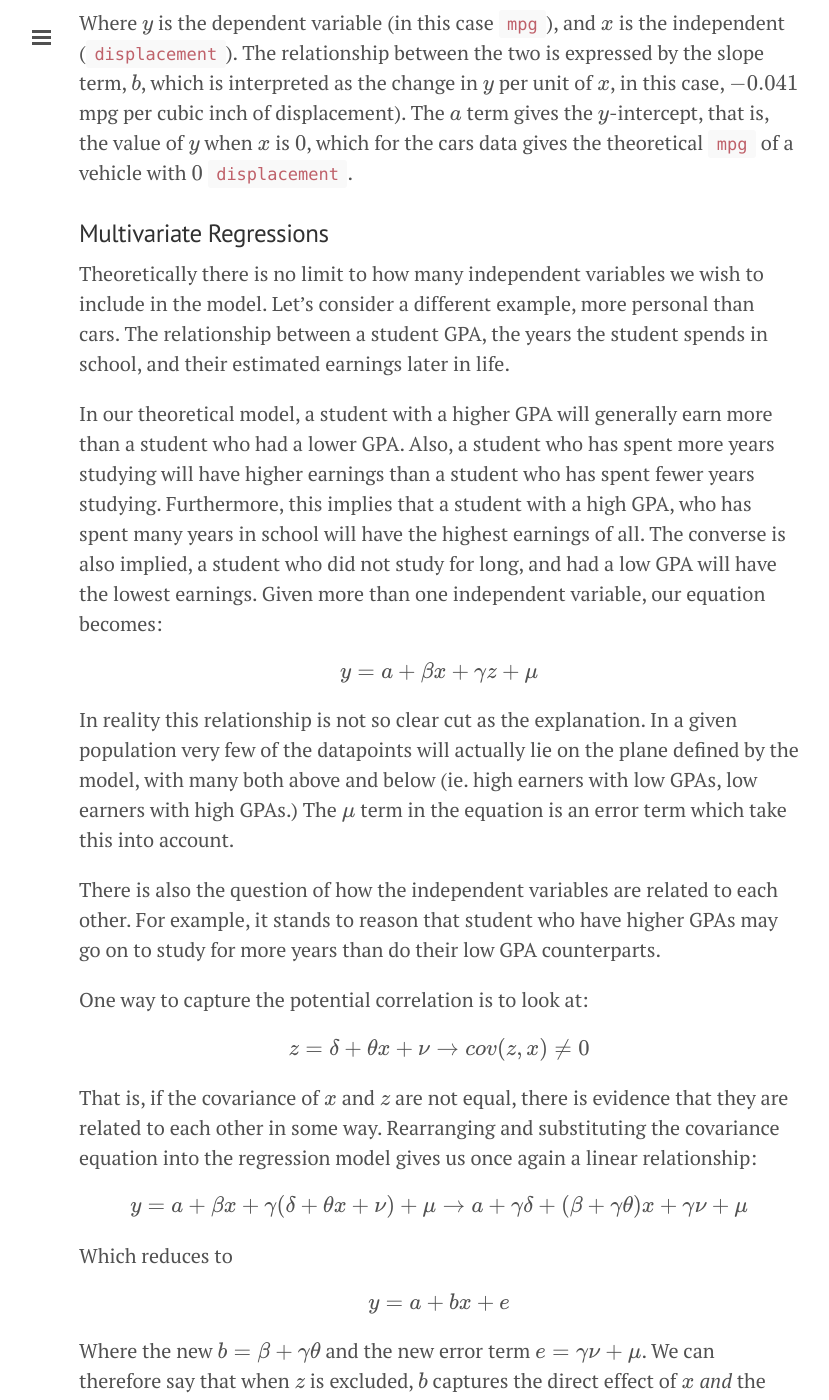
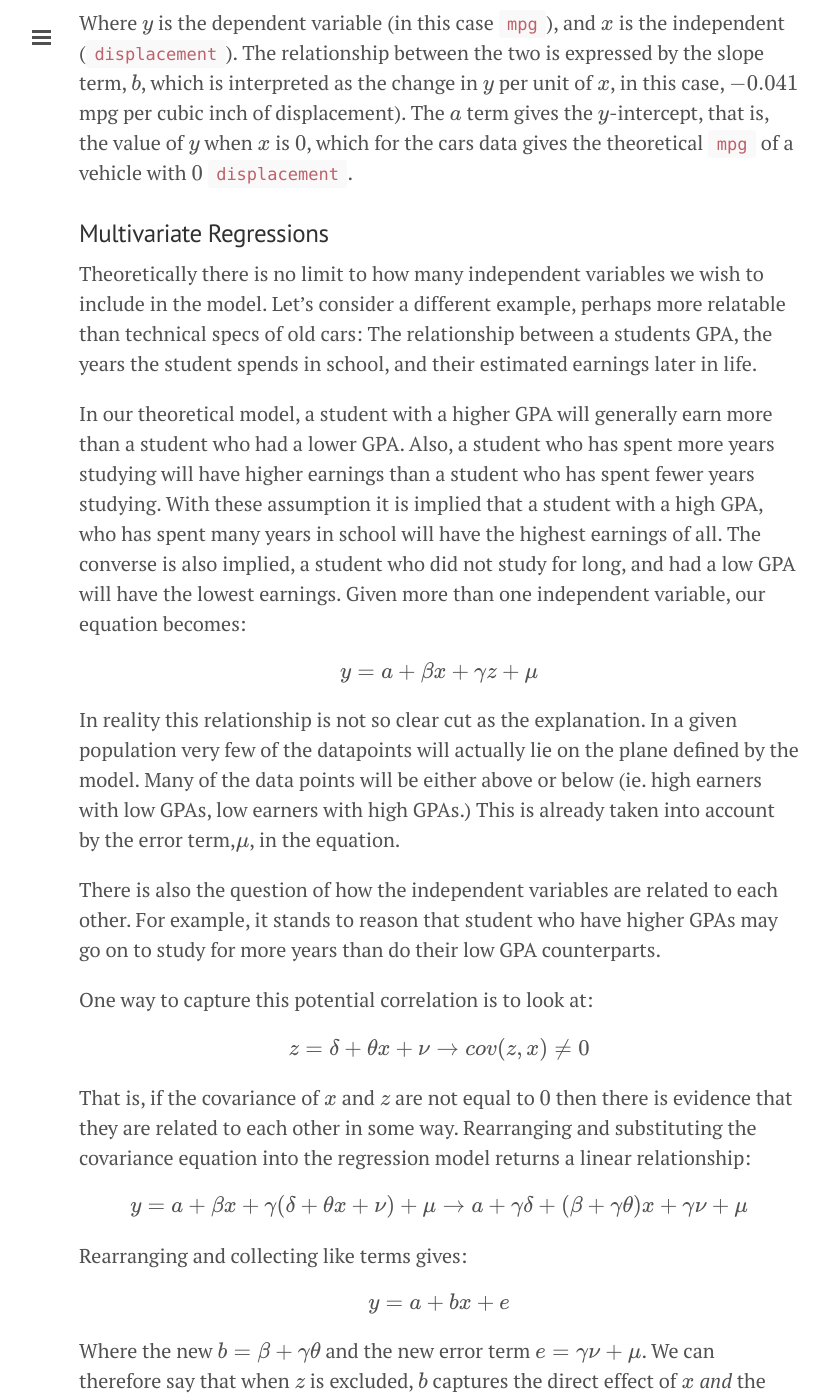
Before and after one commit to joelcarlson/joelcarlson.github.io, a Jekyll site: the page built from _posts/2014-10-23-Regression-Blog.md, in a window 1280 px wide and 1400 px high, scrolled down 1008 px. Shown: the whole window, without its empty margins (201-1030 px from the left). Built offline with Jekyll 4.4.1, drawn with Linux system fonts in a browser that asks for light colours; Markdown is read by kramdown in place of the engine named in the settings; formulas are drawn with MathJax 3; some of the changed text lies outside the part shown.

Commit message:
Update 2014-10-23-Regression-Blog.md

```diff
--- a/_posts/2014-10-23-Regression-Blog.md
+++ b/_posts/2014-10-23-Regression-Blog.md
@@ -17,39 +17,39 @@
 
 ### Multivariate Regressions
 
-Theoretically there is no limit to how many independent variables we wish to include in the model. Let's consider a different example, more personal than cars. The relationship between a student GPA, the years the student spends in school, and their estimated earnings later in life.
+Theoretically there is no limit to how many independent variables we wish to include in the model. Let's consider a different example, perhaps more relatable than technical specs of old cars: The relationship between a students GPA, the years the student spends in school, and their estimated earnings later in life.
 
-In our theoretical model, a student with a higher GPA will generally earn more than a student who had a lower GPA.  Also, a student who has spent more years studying will have higher earnings than a student who has spent fewer years studying.  Furthermore, this implies that a student with a high GPA, who has spent many years in school will have the highest earnings of all.  The converse is also implied, a student who did not study for long, and had a low GPA will have the lowest earnings. Given more than one independent variable, our equation becomes:
+In our theoretical model, a student with a higher GPA will generally earn more than a student who had a lower GPA.  Also, a student who has spent more years studying will have higher earnings than a student who has spent fewer years studying.  With these assumption it is implied that a student with a high GPA, who has spent many years in school will have the highest earnings of all.  The converse is also implied, a student who did not study for long, and had a low GPA will have the lowest earnings. Given more than one independent variable, our equation becomes:
 
 \\[
 y = a + \beta x + \gamma z + \mu
 \\]
 
-In reality this relationship is not so clear cut as the explanation.  In a given population very few of the datapoints will actually lie on the plane defined by the model, with many both above and below (ie. high earners with low GPAs, low earners with high GPAs.) The \\(\mu\\) term in the equation is an error term which take this into account.
+In reality this relationship is not so clear cut as the explanation.  In a given population very few of the datapoints will actually lie on the plane defined by the model. Many of the data points will be either above or below (ie. high earners with low GPAs, low earners with high GPAs.) This is already taken into account by the error term,\\(\mu\\), in the equation.
 
 There is also the question of how the independent variables are related to each other.  For example, it stands to reason that student who have higher GPAs may go on to study for more years than do their low GPA counterparts.
 
-One way to capture the potential correlation is to look at:
+One way to capture this potential correlation is to look at:
 
 \\[
 z = \delta + \theta x + \nu \rightarrow cov(z,x) \neq 0
 \\]
 
-That is, if the covariance of \\(x\\) and \\(z\\) are not equal, there is evidence that they are related to each other in some way. Rearranging and substituting the covariance equation into the regression model gives us once again a linear relationship:
+That is, if the covariance of \\(x\\) and \\(z\\) are not equal to \\(0\\) then there is evidence that they are related to each other in some way. Rearranging and substituting the covariance equation into the regression model returns a linear relationship:
 
 \\[
 y = a + \beta x + \gamma (\delta + \theta x + \nu) + \mu \rightarrow a + \gamma \delta + (\beta + \gamma \theta)x + \gamma \nu +  \mu
 \\]
 
-Which reduces to
+Rearranging and collecting like terms gives:
 
 \\[
 y = a + bx + e
 \\]
 
-Where the new \\(b = \beta + \gamma \theta\\) and the new error term \\(e = \gamma \nu + \mu\\).  We can therefore say that when \\(z\\) is excluded, \\(b\\) captures the direct effect of \\(x\\) *and* the indirect effect of \\(z\\) on \\(y\\).  A small caveat, for this to be true, \\(z\\) must have both a direct effect on \\(y\\), and also be correlated with \\(x\\) (\\(\theta \neq 0\\)).
+Where the new \\(b = \beta + \gamma \theta\\) and the new error term \\(e = \gamma \nu + \mu\\).  We can therefore say that when \\(z\\) is excluded, \\(b\\) captures the direct effect of \\(x\\) *and* the indirect effect of \\(z\\) on \\(y\\).  A small caveat, for this to be true \\(z\\) must have both a direct effect on \\(y\\), and also be correlated with \\(x\\) (\\(\theta \neq 0\\)).
 
-In this case, GPA affects earnings directly, and also indirectly by increasing the years of study, which in turn hasa further affect on earnings.  In other words, when we manipulate \\(x\\) (GPA) this causes a direct change in both \\(y\\) (earnings) and \\(z\\) (years spent studying), and an indirect change in \\(y\\) through \\(z\\). A variable which mediates causal effects is called a *mediator*, thus years spent studying is a mediator in the relationship between GPA and earnings.
+In this case, GPA affects earnings directly, and also indirectly by increasing the years of study, which in turn has a further affect on earnings.  In other words, when we manipulate \\(x\\) (GPA) this causes a direct change in both \\(y\\) (earnings) and \\(z\\) (years spent studying), and an indirect change in \\(y\\) through \\(z\\). A variable that is causally influenced by an independent variable, and in turn has a causal influence on the dependent variable is known is a *mediator*. By this definition, years spent studying is a mediator in the relationship between GPA and earnings.
 
 This leads us to a set of equations describing the causal relationships:
 
@@ -58,19 +58,19 @@
  2. The INDIRECT effect of \\(x\\) on \\(y\\) is \\(b - \beta = \gamma \theta\\)
  3. The TOTAL *causal* effect, DIRECT (\\(\beta\\)) + INDIRECT (\\(\gamma \theta\\)), of \\(x\\) on \\(y\\) is \\(b\\)
 
-As a visual aid, this diagram describes the same information:
+These relationships are represented visually in the following figure:
 
 ![causal](/figs/Regression Blog/causal.png)
 
 ### Confounders
 
- In the above we have made the assumption that GPA and time spent studying are the only things that affect earnings.  This is clearly not realistic. Also, without context, our results are not guaranteed to be legitimate, that is to say, correlation is not causation.
+ In the above we have made the assumption that GPA and time spent studying are the only things that affect earnings.  This is clearly not realistic. Without context our results are not guaranteed to be legitimate, which is to say, correlation is not causation.
 
 To illustrate, would anyone ever imagine there being a causal relationship between *avalanches* and the *number of internships at banks*?
 
 ![rut](/figs/Regression Blog/avalanche.PNG)
 
-Of course, both of these are seasonal occurrences, and have no causal relationship. Therefore observed effects may be completely, or partly spurious.  In the GPA and earnings example, perhaps there is another variable.  A possibility is innate IQ, those with a high IQ would presumably have a better GPA, and also be able to find higher earnings later in life.  In this case, the direction of the arrow for \\(\theta\\) would change in our diagram, and leads to the equations:
+Of course, both of these are seasonal occurrences, and have no causal relationship. Therefore observed effects may be completely, or partly spurious.  In the GPA and earnings example perhaps there is another variable.  One possibility is *innate IQ*. Those with a high IQ would presumably have a better GPA, and also be able to achieve higher earnings later in life.  If we let \\(z\\) be innate IQ rather than year spent studying, the directionality of the arrow for \\(\theta\\) would change in our diagram due to the causal nature of IQ on GPA. This change leads to the equations:
 
 \\[y = a + \beta x + \gamma z + e\\]
 \\[z = \delta + \theta x + \epsilon\\]
@@ -83,26 +83,26 @@
 
 Where the new constant term, or intercept, is \\(a + \gamma \delta\\), the slope of \\(x\\) is \\(\beta + \gamma \theta\\) and the error term is \\(e + \gamma \epsilon\\).
 
-So there is some relationship between the variables, and even if \\(\beta\\) is zero, IQ has an effect on GPA and earnings. If we therefore do not include IQ we may erroneously conclude that better GPA causes higher earnings, because \\(\theta\\) and \\(\gamma\\) are non-zero. When the causal effect runs from \\(z\\) to \\(x\\) in the diagram, we have a confounder, and in this case IQ is a confounder.
+So there is some relationship between the variables, and even if \\(\beta\\) is zero, IQ has an effect on GPA and earnings. If we therefore do not include IQ we may erroneously conclude that better GPA causes higher earnings, because \\(\theta\\) and \\(\gamma\\) are non-zero. When the causal effect runs from \\(z\\) to \\(x\\) in the diagram we call \\(z\\) a confounder. By this definition, innate IQ is a confounder.
 
 ##Controlling for Confounders
 
-We want to control for the effect of the confounder to find the true causal effect of ourin dependent on our dependent. If the confounder is not present in our data we cannot easily control for it.  You don't know what you don't know!
+We want to control for the effect of the confounder to find the true causal effect of our independent variable on the dependent variable. If the confounder is not present in our data we cannot easily control for it.  You don't know what you don't know!
 
-We do know, however, that there could be a potential confounder, and given the relationship
+We do know, however, that there *could* be a potential confounder, and given the relationship
 \\[
 y = a + \beta x + \gamma z + e\\]
 
 we know what the error term looks like if the confounder is unobserved: \\(\gamma z + e\\). From
 \\[ z = \delta + \theta x + \epsilon\\]
-we can see that \\(z\\) and \\(x\\) are correlated.  When the two are correlated the effect of \\(x\\) on \\(y\\) also involves the effect of the unobserved confounder.  It is essential, therefore, that \\(x\\) and the error term are *uncorrelated*.
+we can see that \\(z\\) and \\(x\\) are correlated.  When the two are correlated the effect of \\(x\\) on \\(y\\) also involves the effect of the unobserved confounder.  It is essential, therefore, that \\(x\\) and the error term be *uncorrelated*.
 
-In the absence of confounder we can estimate the slope of the regression for \\(y\\) vs \\(x\\) by taking the covariance of \\(x\\) and \\(y\\) as follows:
+In the absence of confounders we can estimate the slope of the regression for \\(y\\) vs \\(x\\) by taking the covariance of \\(x\\) and \\(y\\) as follows:
 
 \\[cov(x,y) = cov(x, a + bx + e) = cov(x,bx) + cov(x,e) = b*var(x)\\]
 \\[b = \frac{cov(x,y)}{var(x)}\\]
 
-If the true model is linear, and the error term is uncorrelated with \\(x\\), then the slope is equal to the causal effect of \\(x\\) on \\(y\\). However, in a more realistic situation with confounders, where \\(x\\) and the error term are correlated, the slope measure both the effect of the confounder, and the effect of \\(x\\) on \\(y\\).  In this case, the slope from above is measuring the following:
+If the true model is linear, and the error term is uncorrelated with \\(x\\), then the slope is equal to the causal effect of \\(x\\) on \\(y\\). However, in a more realistic situation with confounders, where \\(x\\) and the error term are correlated, the slope measures both the effect of the confounder, and the effect of \\(x\\) on \\(y\\).  In this case, the slope from above is measuring the following:
 
 \\[\frac{cov(x,y)}{var(x)} = \frac{cov(x, a+ bx + e)}{var(x)} = \frac{cov(x, bx) + cov(x,e)}{var(x)} \\]
 \\[= \frac{b*var(x) + cov(x,e)}{var(x)} = b + \frac{cov(x,e)}{var(x)}\\]
```
